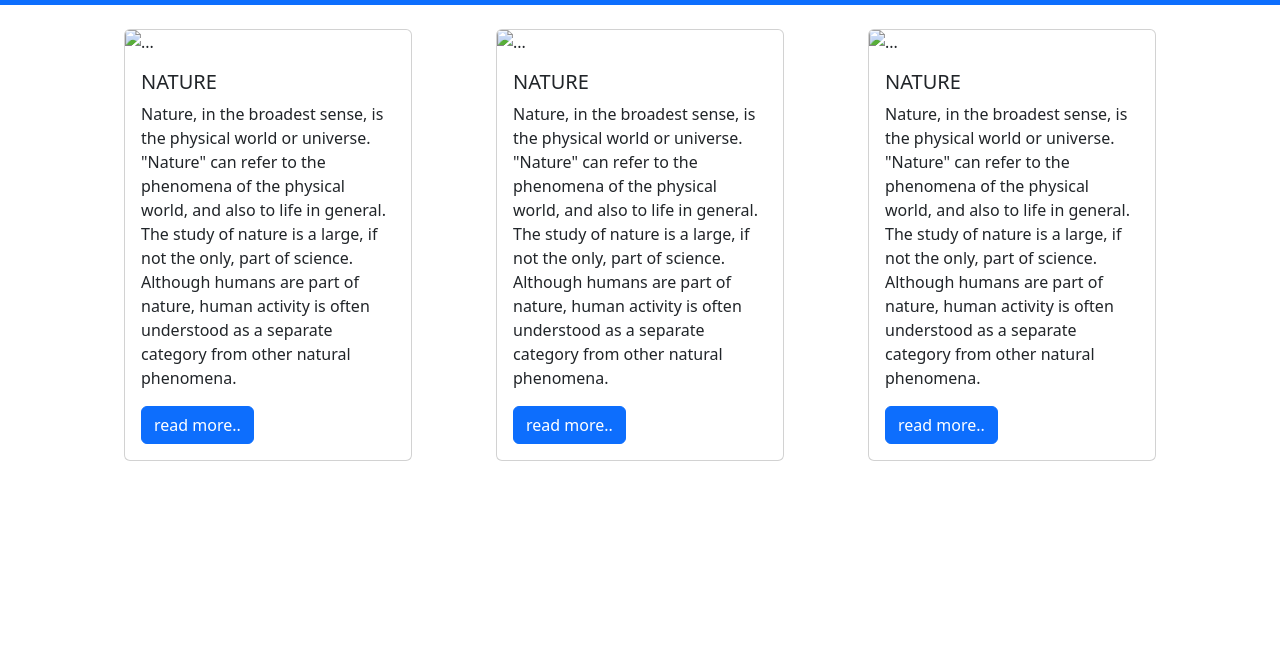
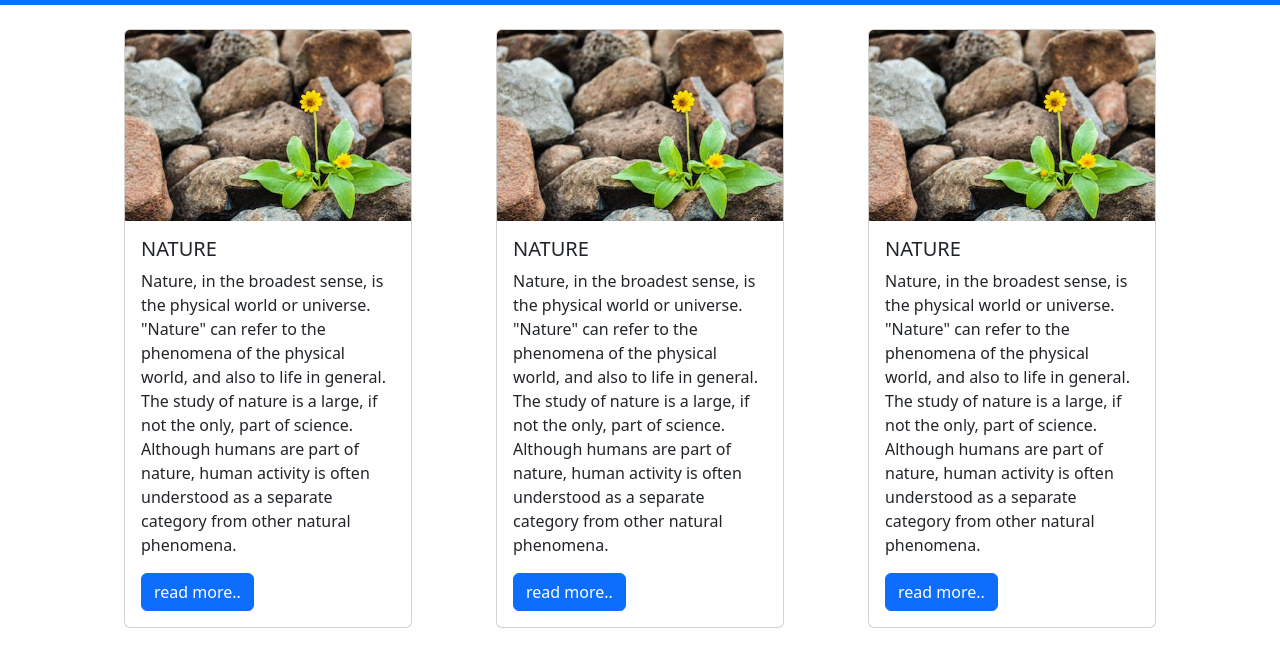
Before and after one commit to jagathnandan/nature-blog, a plain HTML site: page index.html in a window 1280 px wide. Shown: the part 51-718 px from the top of the page. Drawn offline with nearby package versions, Linux system fonts and the light colour scheme.

Commit message:
Update index.html

```diff
--- a/index.html
+++ b/index.html
@@ -31,7 +31,7 @@
        <div class="container mt-4 d-flex flex-wrap justify-content-around">
 
         <div class="card mb-4" style="width: 18rem;">
-            <img src="/bootstrap/pexels-photo-1028930.jpeg" class="card-img-top" alt="...">
+            <img src="pexels-photo-1028930.jpeg" class="card-img-top" alt="...">
             <div class="card-body">
               <h5 class="CARD title">NATURE</h5>
               <p class="card-text">Nature, in the broadest sense, is the physical world or universe. "Nature" can refer to the phenomena of the physical world, and also to life in general. The study of nature is a large, if not the only, part of science. Although humans are part of nature, human activity is often understood as a separate category from other natural phenomena.</p>
@@ -40,7 +40,7 @@
         </div>
 
             <div class="card mb-4" style="width: 18rem;">
-                <img src="/bootstrap/pexels-photo-1028930.jpeg" class="card-img-top" alt="...">
+                <img src="pexels-photo-1028930.jpeg" class="card-img-top" alt="...">
                 <div class="card-body">
                   <h5 class="CARD title">NATURE</h5>
                   <p class="card-text">Nature, in the broadest sense, is the physical world or universe. "Nature" can refer to the phenomena of the physical world, and also to life in general. The study of nature is a large, if not the only, part of science. Although humans are part of nature, human activity is often understood as a separate category from other natural phenomena.</p>
@@ -49,7 +49,7 @@
             </div>
 
                 <div class="card mb-4" style="width: 18rem;">
-                    <img src="/bootstrap/pexels-photo-1028930.jpeg" class="card-img-top" alt="...">
+                    <img src="pexels-photo-1028930.jpeg" class="card-img-top" alt="...">
                     <div class="card-body">
                       <h5 class="CARD title">NATURE</h5>
                       <p class="card-text">Nature, in the broadest sense, is the physical world or universe. "Nature" can refer to the phenomena of the physical world, and also to life in general. The study of nature is a large, if not the only, part of science. Although humans are part of nature, human activity is often understood as a separate category from other natural phenomena.</p>
```
